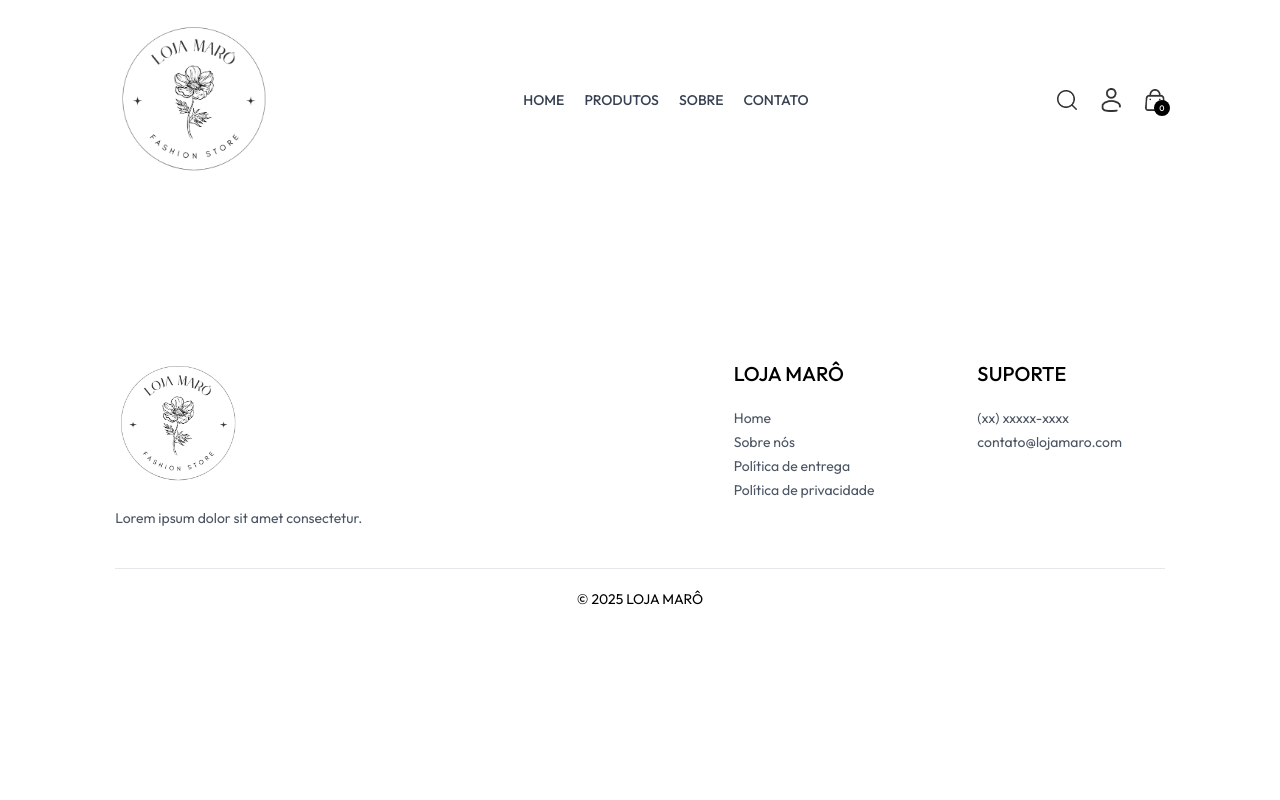
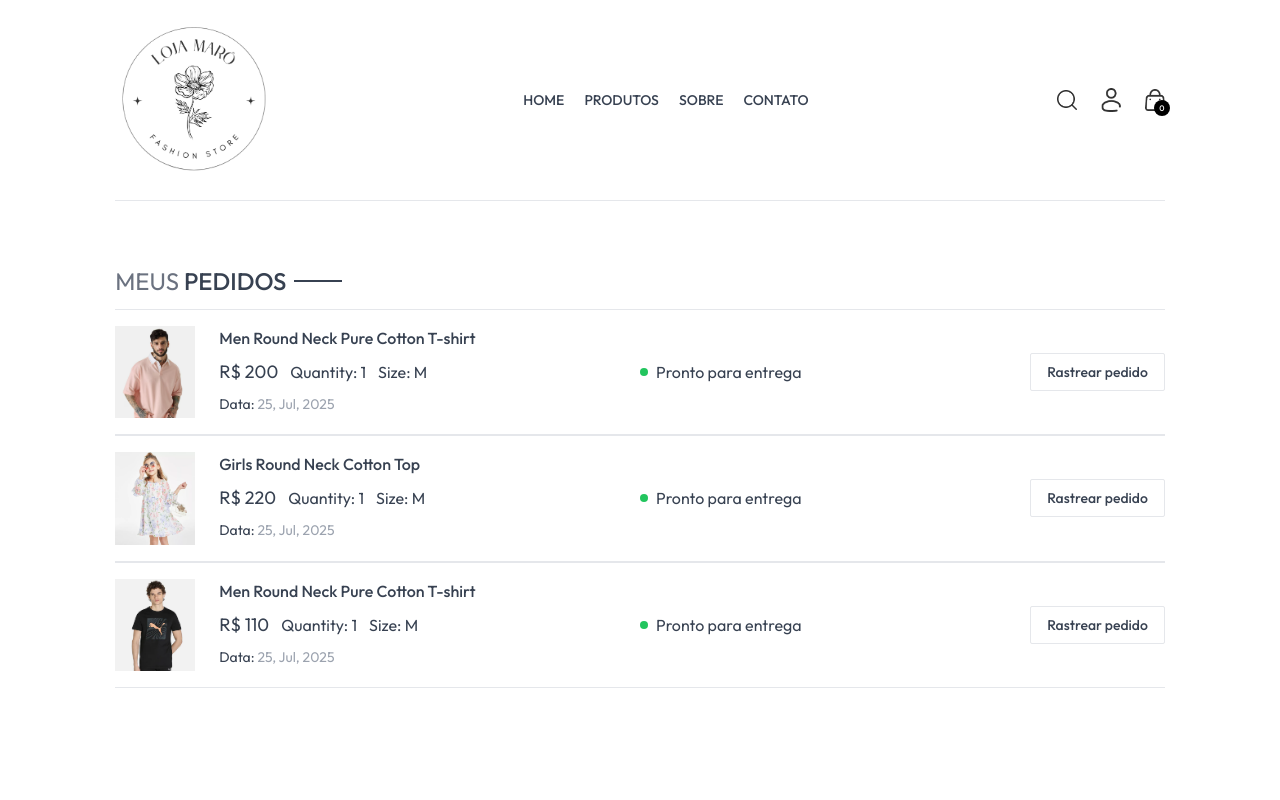
Before and after one commit to amandameneseso/Loja-de-roupas, a React (Vite) app in the folder frontend/: page /orders in a window 1280 px wide. Shown: the top 800 px of the page. Built offline with nearby package versions, Linux system fonts and the light colour scheme.

Commit message:
pagina de pedidos

```diff
--- a/frontend/src/pages/Orders.jsx
+++ b/frontend/src/pages/Orders.jsx
@@ -1,12 +1,51 @@
 // Orders.jsx
-import React from 'react'
+import React, { useContext } from "react";
+import { ShopContext } from "../context/ShopContext";
+import Title from "../components/Title";
 
 const Orders = () => {
-    return (
-        <div>
+  const { products, currency } = useContext(ShopContext);
 
-        </div>
-    )
-}
+  return (
+    <div className="border-t pt-16">
+      <div className="text-2xl">
+        <Title text1={"MEUS"} text2={"PEDIDOS"} />
+      </div>
 
-export default Orders
+      <div>
+        {products.slice(1, 4).map((item, index) => (
+          <div
+            key={index}
+            className="py-4 border-t border-b text-gray-700 flex flex-col md:flex-row md:items-center md:justify-between gap-4"
+          >
+            <div className="flex items-start gap-6 text-sm">
+              <img className="w-16 sm:w-20" src={item.image[0]} alt="" />
+              <div>
+                <p className="sm:text-base font-medium">{item.name}</p>
+                <div className="flex items-center gap-3 mt-2 text-base text-gray-700">
+                  <p className="text-lg">
+                    {currency} {item.price}
+                  </p>
+                  <p>Quantity: 1</p>
+                  <p>Size: M</p>
+                </div>
+                <p className="mt-2">
+                  Data: <span className="text-gray-400">25, Jul, 2025</span>
+                </p>
+              </div>
+            </div>
+            <div className="md:w-1/2 flex justify-between">
+              <div className="flex items-center gap-2">
+                <p className="min-w-2 h-2 rounded-full bg-green-500"></p>
+                <p className='text-sm md:text-base'>Pronto para entrega</p>
+              </div>
+              <button className="border px-4 py-2 text-sm font-medium rounded-sm">Rastrear pedido</button>
+            </div>
+          </div>
+        ))}
+      </div>
+    </div>
+  );
+};
+
+export default Orders;
--- a/frontend/src/pages/PlaceOrder.jsx
+++ b/frontend/src/pages/PlaceOrder.jsx
@@ -1,11 +1,13 @@
 // PlaceOrder.jsx
-import React, { useState } from "react";
+import React, { useState, useContext } from "react";
 import Title from "../components/Title";
 import CartTotal from "../components/CartTotal";
 import { assets } from "../assets/frontend_assets/assets.js";
+import { ShopContext } from "../context/ShopContext";
 
 const PlaceOrder = () => {
   const [method, setMethod] = useState("stripe");
+  const {navigate} = useContext(ShopContext);
 
   return (
     <div className="flex flex-col sm:flex-row justify-between gap-4 pt-5 sm:pt-14 min-h-[80vh] border-t">
@@ -84,7 +86,7 @@
           </div>
 
           <div className='w-full text-end mt-8'>
-            <button className='bg-black text-white px-16 py-3 text-sm'>FINALIZAR COMPRA</button>
+            <button onClick={()=>navigate("/orders")} className='bg-black text-white px-16 py-3 text-sm'>FINALIZAR COMPRA</button>
           </div>
         </div>
       </div>
```
